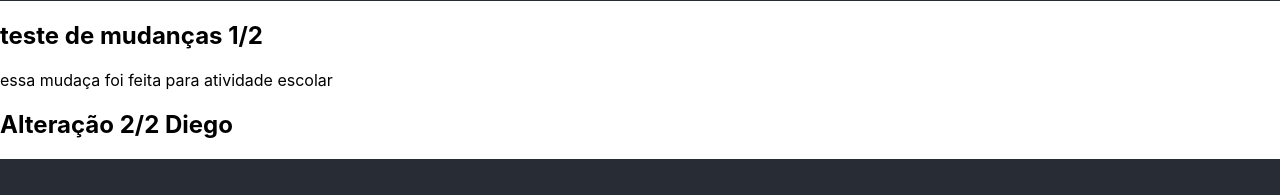
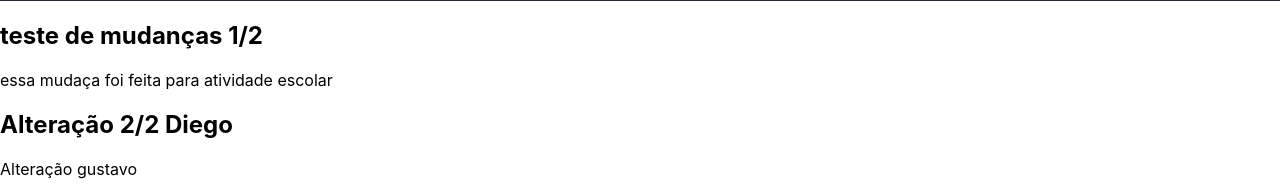
Before and after one commit to diegoandrews122-a11y/codespaces-flask, a Flask app: page / in a window 1280 px wide. Shown: the part 799-994 px from the top of the page. Before the commit the page ends 958 px from the top, so only its background shows below. Run offline with Flask 3, Linux system fonts and the light colour scheme.

Commit message:
alteracaog1

```diff
--- a/templates/index.html
+++ b/templates/index.html
@@ -19,7 +19,8 @@
         <h1>teste de mudanças 1/2</h1>
         <p> essa mudaça foi feita para atividade escolar</p>
         <h1>Alteração 2/2 Diego</h1>
-    </article>
+        <p> Alteração gustavo</p>
+        </article>
 </body>
 
 </html>
```
